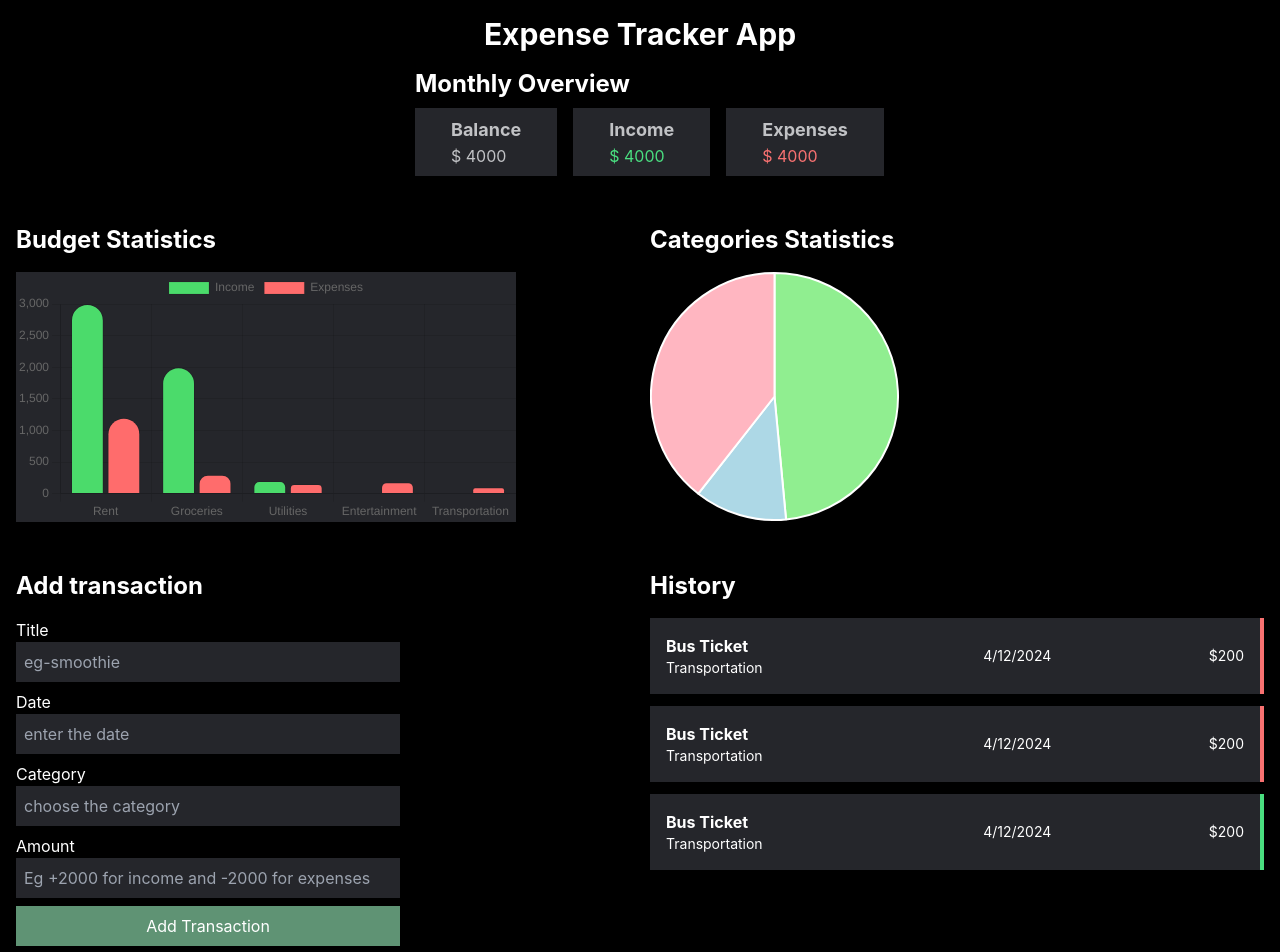
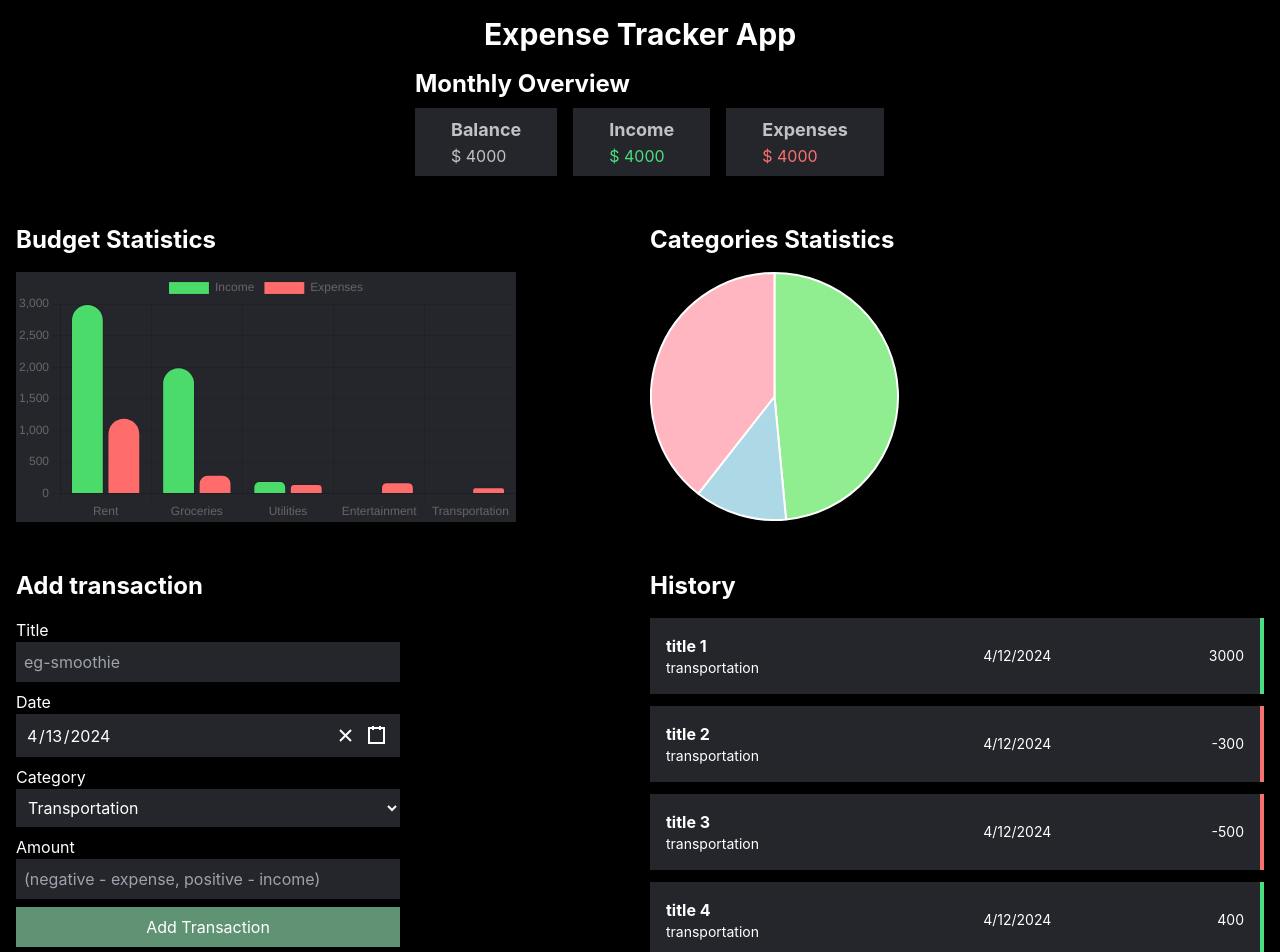
Before and after one commit to gloriabee/react-money-tracker, a React (Create React App) app: page / in a window 1280 px wide. Shown: the top 952 px of the page. Built offline with nearby package versions, Linux system fonts and the light colour scheme; data requests are answered from the project's data file.

Commit message:
history data hover effect for delete button and dynamic border color added

```diff
--- a/package.json
+++ b/package.json
@@ -7,8 +7,10 @@
     "@testing-library/react": "^13.4.0",
     "@testing-library/user-event": "^13.5.0",
     "chart.js": "^4.4.2",
+    "json-server": "^0.13.0",
     "react": "^18.2.0",
     "react-chartjs-2": "^5.2.0",
+    "react-date-picker": "^10.6.0",
     "react-dom": "^18.2.0",
     "react-scripts": "5.0.1",
     "web-vitals": "^2.1.4"
@@ -17,7 +19,8 @@
     "start": "react-scripts start",
     "build": "react-scripts build",
     "test": "react-scripts test",
-    "eject": "react-scripts eject"
+    "eject": "react-scripts eject",
+    "dev":"json-server -w src/data/db.json --port=3001"
   },
   "eslintConfig": {
     "extends": [
--- a/src/App.css
+++ b/src/App.css
@@ -5,3 +5,21 @@
 body{
   background-color: black;
 }
+.item li:hover .delete-btn{
+  opacity: 1;
+}
+
+.react-date-picker__wrapper{
+  border: none !important;
+}
+.react-date-picker{
+  color: white;
+}
+
+.react-date-picker__button > svg{
+  stroke: white;
+}
+
+.react-calendar{
+  color: black;
+}
--- a/src/App.js
+++ b/src/App.js
@@ -5,9 +5,21 @@ import CategoriesStats from './components/CategoriesStats';
 import Form from './components/Form';
 import History from './components/History';
 import Footer from './components/Footer';
+import { useEffect, useState } from 'react';
 
 
 function App() {
+  let [transactions,setTransaction]=useState([]);
+
+  useEffect(()=>{
+    fetch('http://localhost:3001/transactions')
+    .then(res => res.json())
+    .then((transactions)=>{
+      setTransaction(transactions);
+    })
+  },[]);
+
+
   return (
     <div className="app-container">
       <div className="container mx-auto px-4">
@@ -22,7 +34,7 @@ function App() {
 
       <div className="transactions-container mt-12 flex lg:justify-between  justify-center flex-wrap md:flex-nowrap">
         <Form/>
-        <History/>
+        <History transactions={transactions}/>
       </div>
 
       </div>
--- a/src/components/CategoriesStats.js
+++ b/src/components/CategoriesStats.js
@@ -3,7 +3,7 @@ import {PieChart} from '../components/Pie';
 
 export default function CategoriesStats() {
   return (
-    <div className="md:w-1/2">
+    <div className="md:w-1/2 mb-4 md:mb-0">
       <h1 className="text-2xl text-white font-bold">Categories Statistics</h1>
       <div className='md:max-w-[300px] md:max-h-[249px] mt-4'>
         <PieChart/>
--- a/src/components/Form.js
+++ b/src/components/Form.js
@@ -1,28 +1,53 @@
-import React from 'react'
+import React, { useState } from 'react'
+import DatePicker from 'react-date-picker';
+import 'react-date-picker/dist/DatePicker.css';
+import 'react-calendar/dist/Calendar.css';
+import '../App.css';
 
 export default function Form() {
+  let [title,setTitle]=useState('');
+  let [amount,setAmount]=useState('');
+  let [date,setDate]=useState(new Date());
+  let [category,setCategory]=useState('Transportation');
+
+
   return (
    <div className='md:w-1/2 lg:mr-5 md:mr-5 mb-4 md:mb-0'>
      <h1 className="text-2xl text-white mb-3 font-bold">Add transaction</h1>
       <form className='mt-4'>
        <div className="max-w-96 mb-2">
         <label className='text-white'>Title</label>
-          <input type="text" className='p-2 bg-cardBg w-full focus:outline-none text-white' placeholder='eg-smoothie'/>
+          <input type="text"
+          className='p-2 bg-cardBg w-full focus:outline-none text-white'
+          placeholder='eg-smoothie'
+          onChange={e=> setTitle(e.target.value)}
+          value={title}/>
         </div>
 
         <div className="max-w-96 mb-2">
         <label className='text-white'>Date</label>
-          <input type="text" className='p-2 bg-cardBg w-full focus:outline-none text-white' placeholder='enter the date'/>
+          {/* <input type="text" className='p-2 bg-cardBg w-full focus:outline-none text-white' placeholder='enter the date'/> */}
+          <DatePicker className='p-2 bg-cardBg w-full border-none' onChange={setDate} value={date}/>
         </div>
 
         <div className="max-w-96 mb-2">
         <label className='text-white'>Category</label>
-          <input type="text" className='p-2 bg-cardBg w-full focus:outline-none text-white' placeholder='choose the category'/>
+          {/* <input type="text" className='p-2 bg-cardBg w-full focus:outline-none text-white' placeholder='choose the category'/> */}
+          <select value={category} onChange={e=> setCategory(e.target.value)} className='p-2 bg-cardBg w-full focus:outline-none text-white'>
+            <option value="Transportation">Transportation</option>
+            <option value="Groceries">Groceries</option>
+            <option value="Food">Food</option>
+            <option value="Entertainment">Entertainment</option>
+          </select>
         </div>
 
         <div className="max-w-96 mb-2">
         <label className='text-white'>Amount</label>
-          <input type="text" className='p-2 bg-cardBg w-full focus:outline-none text-white' placeholder='Eg +2000 for income and -2000 for expenses'/>
+          <input type="text"
+          className='p-2 bg-cardBg w-full focus:outline-none text-white'
+           placeholder='(negative - expense, positive - income)'
+           onChange={e=>setAmount(e.target.value)}
+           value={amount}/>
         </div>
 
       <div className="max-w-96 mb-2">
--- a/src/components/History.js
+++ b/src/components/History.js
@@ -1,38 +1,17 @@
 import React from 'react'
+import HistoryData from './HistoryData'
 
-export default function History() {
+export default function History({transactions}) {
   return (
     <div className="md:w-1/2 mb-4 md:mb-0">
       <h1 className="text-2xl text-white font-bold">History</h1>
 
       <ul className="mt-4 item">
-        <li className='bg-cardBg p-4 mb-3 flex justify-between items-center border-r-4 border-r-red-400 w-full'>
-         <div className='w-1/3'>
-          <p className='text-md text-white font-bold'>Bus Ticket</p>
-          <p className='text-sm text-white'>Transportation</p>
-         </div>
-          <p className='text-sm text-white w-1/3 text-right'>4/12/2024</p>
-          <p className='text-sm text-white w-1/3 text-right'>$200</p>
-        </li>
-
-
-        <li className='bg-cardBg p-4 mb-3 flex justify-between items-center border-r-4 border-r-red-400 w-full'>
-         <div className='w-1/3'>
-          <p className='text-md text-white font-bold'>Bus Ticket</p>
-          <p className='text-sm text-white'>Transportation</p>
-         </div>
-          <p className='text-sm text-white w-1/3 text-right'>4/12/2024</p>
-          <p className='text-sm text-white w-1/3 text-right'>$200</p>
-        </li>
-
-        <li className='bg-cardBg p-4 mb-3 flex justify-between items-center border-r-4 border-r-green-400 w-full'>
-         <div className='w-1/3'>
-          <p className='text-md text-white font-bold'>Bus Ticket</p>
-          <p className='text-sm text-white'>Transportation</p>
-         </div>
-          <p className='text-sm text-white w-1/3 text-right'>4/12/2024</p>
-          <p className='text-sm text-white w-1/3 text-right'>$200</p>
-        </li>
+        {
+          transactions.map(transaction => (
+            <HistoryData transaction={transaction} key={transaction.id}/>
+          ))
+        }
       </ul>
     </div>
 
--- /dev/null
+++ b/src/components/HistoryData.js
@@ -0,0 +1,15 @@
+import React from 'react'
+
+export default function HistoryData({transaction}) {
+  return (
+    <li className={`relative bg-cardBg p-4 mb-3 flex justify-between items-center border-r-4 ${transaction.amount<0 ? "border-r-red-400":"border-r-green-400"}`}>
+        <div className='w-1/3'>
+        <p className='text-md text-white font-bold'>{transaction.title}</p>
+        <p className='text-sm text-white'>{transaction.category}</p>
+        </div>
+        <p className='text-sm text-white w-1/3 text-right'>{transaction.date}</p>
+        <p className='text-sm text-white w-1/3 text-right'>{transaction.amount}</p>
+        <button className='delete-btn text-red-400 bg-white p-4 absolute right-0 opacity-0'>X</button>
+    </li>
+  )
+}
--- /dev/null
+++ b/src/data/db.json
@@ -0,0 +1,32 @@
+{
+    "transactions":[
+        {
+            "id":1,
+            "title":"title 1",
+            "category":"transportation",
+            "date":"4/12/2024",
+            "amount":3000
+        },
+        {
+            "id":2,
+            "title":"title 2",
+            "category":"transportation",
+            "date":"4/12/2024",
+            "amount":-300
+        },
+        {
+            "id":3,
+            "title":"title 3",
+            "category":"transportation",
+            "date":"4/12/2024",
+            "amount":-500
+        },
+        {
+            "id":4,
+            "title":"title 4",
+            "category":"transportation",
+            "date":"4/12/2024",
+            "amount":400
+        }
+    ]
+}
```
Also changed, not shown: 1 other file (tests, documents, lock files or other folders).
